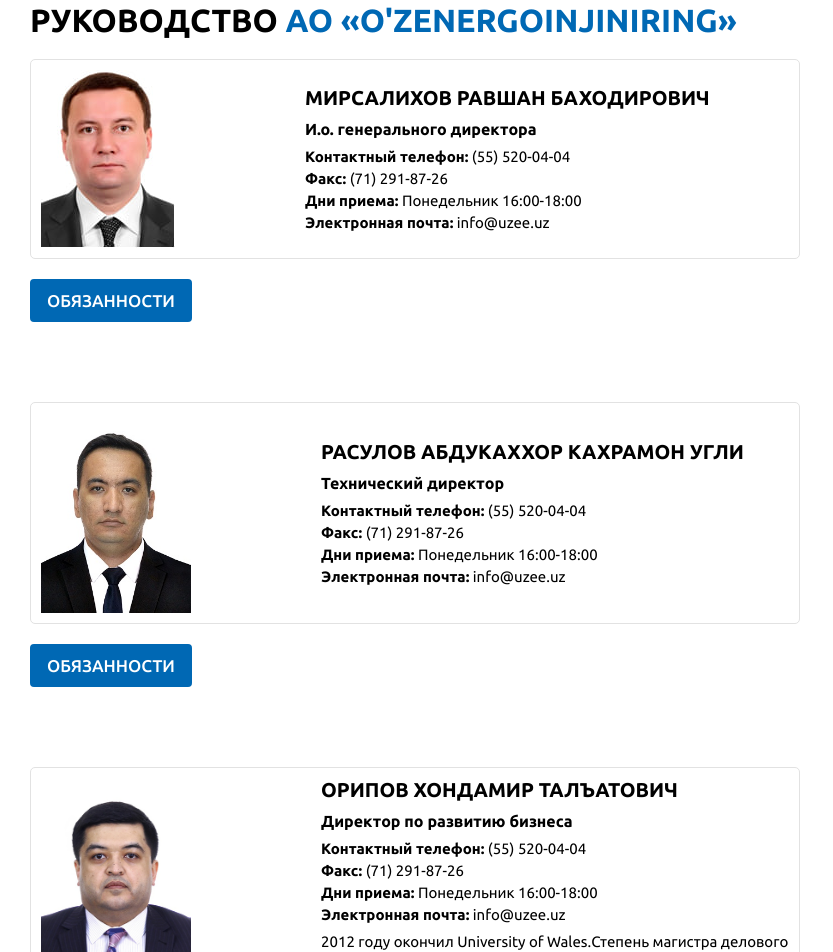
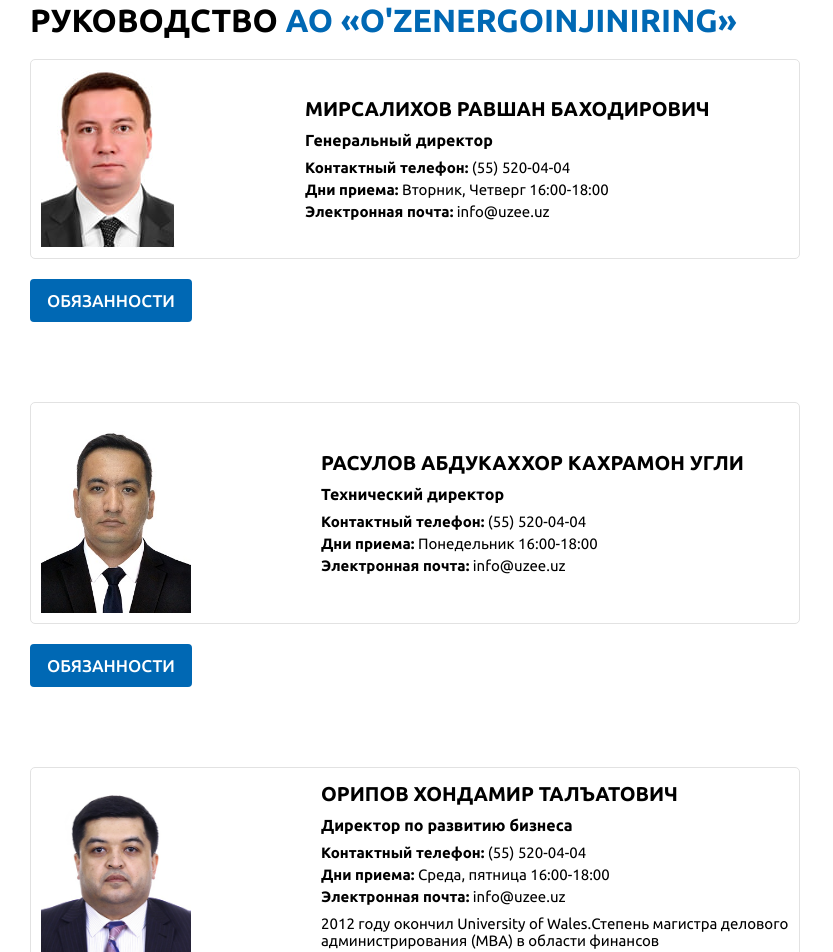
Before and after one commit to Diyar4ick/Uzee, a React (Vite) app: page /management in a window 1280 px wide. Shown: the part 160-1112 px from the top of the page, without its empty margins (0-833 px from the left). Built offline with nearby package versions, Linux system fonts and the light colour scheme.

Commit message:
First changes

```diff
--- a/src/components/Home/Home.jsx
+++ b/src/components/Home/Home.jsx
@@ -8,8 +8,6 @@
 
 // import checkmark from "../../assets/images/checkmark.svg";
 // import adventages from "../../assets/images/companyIcons/company-advantages.jpg";
-
-import sert7 from '../../assets/images/serts/sert7.jpg'
 import MainBanner from "../Banners/MainBanner";
 
 
@@ -380,7 +378,6 @@
             <span className="enter"></span>
             АО «O'zenergoinjiniring»  принимал участие в проектировании линий электропередач 10 - 110 kV и подстанций напряжением 35 - 110 kV для объектов с иностранными инвестициями, строительство которых выполнялось с 1993 года и продолжается в настоящее время.
           </p>
-          <img src={sert7} alt="" />
         </div>
       </section>
 
--- a/src/components/Home/Management.jsx
+++ b/src/components/Home/Management.jsx
@@ -17,7 +17,7 @@
             <img src={director} alt="" />
             <div className="">
               <h4>Мирсалихов Равшан Баходирович</h4>
-              <span>И.о. генерального директора</span>
+              <span>Генеральный директор</span>
               <ul>
                 <li>
                   <p>
@@ -26,12 +26,7 @@
                 </li>
                 <li>
                   <p>
-                    <span>Факс:</span> (71) 291-87-26
-                  </p>
-                </li>
-                <li>
-                  <p>
-                    <span>Дни приема:</span> Понедельник 16:00-18:00
+                    <span>Дни приема:</span> Вторник, Четверг 16:00-18:00
                   </p>
                 </li>
                 <li>
@@ -59,11 +54,6 @@
                 <li>
                   <p>
                     <span>Контактный телефон:</span> (55) 520-04-04
-                  </p>
-                </li>
-                <li>
-                  <p>
-                    <span>Факс:</span> (71) 291-87-26
                   </p>
                 </li>
                 <li>
@@ -100,12 +90,7 @@
                 </li>
                 <li>
                   <p>
-                    <span>Факс:</span> (71) 291-87-26
-                  </p>
-                </li>
-                <li>
-                  <p>
-                    <span>Дни приема:</span> Понедельник 16:00-18:00
+                    <span>Дни приема:</span> Среда, пятница 16:00-18:00
                   </p>
                 </li>
                 <li>
```
Also changed, not shown: 1 other file (tests, documents, lock files or other folders).
